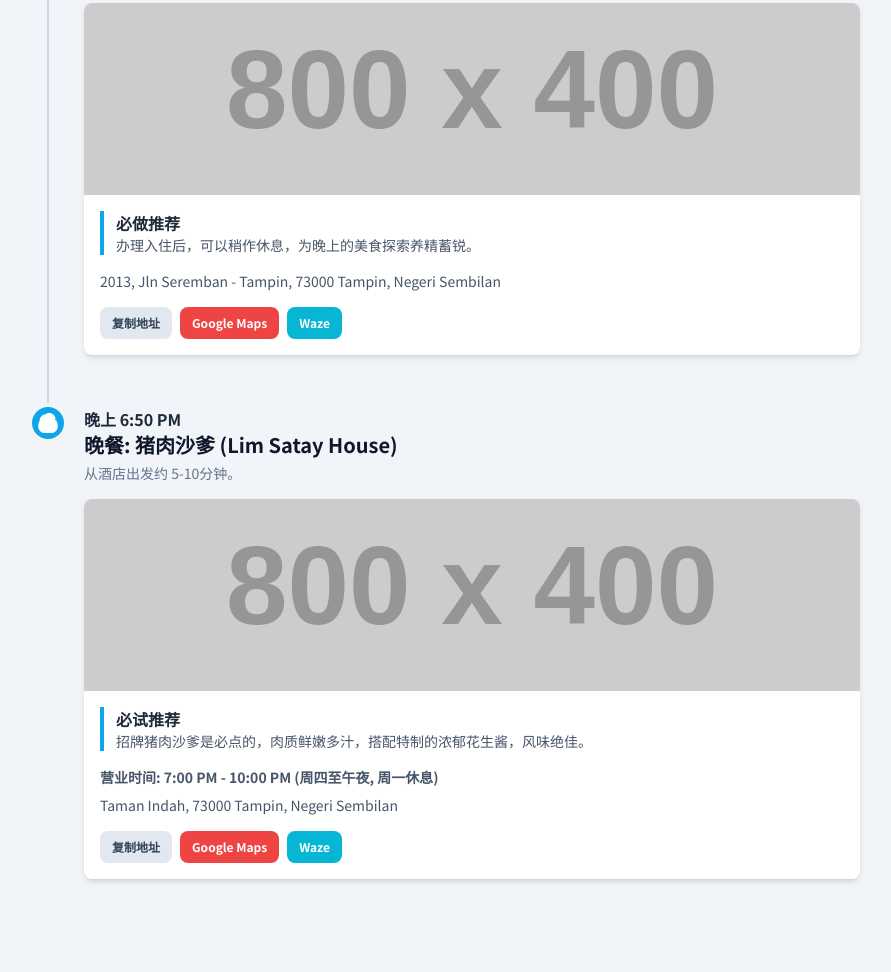
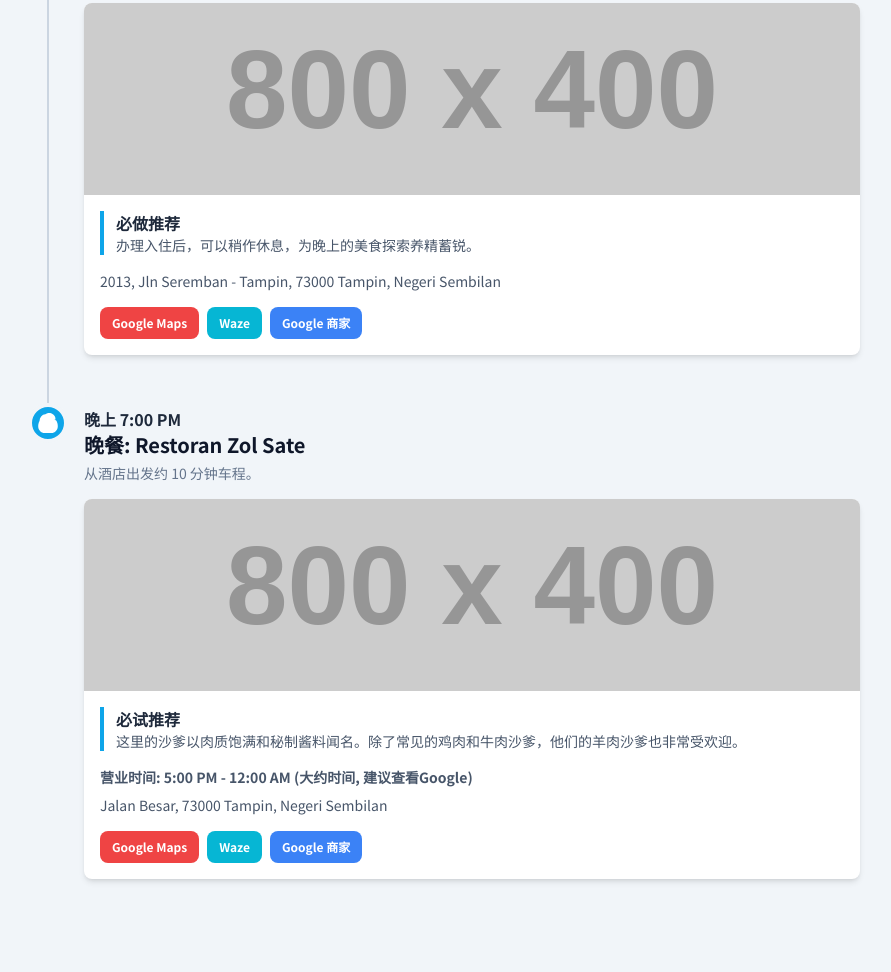
Before and after one commit to elvisgoh94/tampin, a plain HTML site: page index.html in a window 1280 px wide. Shown: the part 422-1394 px from the top of the page, without its empty margins (196-1087 px from the left). Drawn offline with nearby package versions, Linux system fonts and the light colour scheme; placeholder pictures from the web are drawn by us.

Commit message:
Update index.html

```diff
--- a/index.html
+++ b/index.html
@@ -30,6 +30,7 @@
         .sticky-header {
             background-color: #f1f5f9; /* Ensure solid background for sticky header */
             transition: all 0.3s ease-in-out;
+            border-radius: 0.5rem; /* Added border-radius */
         }
     </style>
 </head>
@@ -44,7 +45,7 @@
 
         <!-- Day 1 -->
         <div class="mb-12">
-            <h2 class="text-2xl font-bold text-sky-600 mb-6 sticky top-0 py-4 px-4 z-10 sticky-header shadow-lg border-b border-slate-200">第一天 (24/7, 星期四): 出发与晚餐</h2>
+            <h2 class="text-2xl font-bold text-sky-600 mb-6 sticky top-0 py-4 px-4 z-10 sticky-header shadow-lg border-b border-slate-200">第一天 (24/7, 星期四): 抵达与晚餐</h2>
             <div class="relative">
                 <!-- Timeline Item 1: Depart -->
                 <div class="timeline-item pl-14 pb-12 relative">
@@ -75,9 +76,9 @@
                                 </div>
                                 <p id="addr1" class="text-sm text-slate-600">2013, Jln Seremban - Tampin, 73000 Tampin, Negeri Sembilan</p>
                                 <div class="flex flex-wrap gap-2 mt-4">
-                                    <button onclick="copyToClipboard('addr1', this)" class="text-xs bg-slate-200 hover:bg-slate-300 text-slate-700 font-semibold py-2 px-3 rounded-lg transition">复制地址</button>
-                                    <a href="https://www.google.com/maps/dir/?api=1&destination=S%26P+hotel,+2013,+Jln+Seremban+-+Tampin,+73000+Tampin,+Negeri+Sembilan" target="_blank" class="text-xs bg-red-500 hover:bg-red-600 text-white font-semibold py-2 px-3 rounded-lg transition">Google Maps</a>
+                                    <a href="https://www.google.com/maps/search/?api=1&query=S%26P+Tampin+Hotel" target="_blank" class="text-xs bg-red-500 hover:bg-red-600 text-white font-semibold py-2 px-3 rounded-lg transition">Google Maps</a>
                                     <a href="https://www.waze.com/ul?q=S%26P%20Tampin%20Hotel" target="_blank" class="text-xs bg-cyan-500 hover:bg-cyan-600 text-white font-semibold py-2 px-3 rounded-lg transition">Waze</a>
+                                    <a href="https://www.google.com/maps/search/?api=1&query=S%26P%20Tampin%20Hotel" target="_blank" class="text-xs bg-blue-500 hover:bg-blue-600 text-white font-semibold py-2 px-3 rounded-lg transition">Google 商家</a>
                                 </div>
                             </div>
                         </div>
@@ -90,22 +91,22 @@
                         <svg xmlns="http://www.w3.org/2000/svg" width="20" height="20" fill="currentColor" class="bi bi-egg-fried" viewBox="0 0 16 16"><path d="M8 11a3 3 0 1 0 0-6 3 3 0 0 0 0 6"/><path d="M13.997 5.17a5 5 0 0 0-8.101-4.09A5 5 0 0 0 1.27 6.32C.534 7.412.16 8.92.16 10.51c0 3.024 2.29 5.49 5.16 5.49h5.36c2.87 0 5.16-2.466 5.16-5.49 0-1.59-.374-3.1-1.113-4.243a5 5 0 0 0-1.8-1.097"/></svg>
                     </div>
                     <div class="pt-1">
-                        <p class="font-semibold text-slate-800">晚上 6:50 PM</p>
-                        <h3 class="text-xl font-bold text-slate-900">晚餐: 猪肉沙爹 (Lim Satay House)</h3>
-                        <p class="text-sm text-slate-500 mt-1">从酒店出发约 5-10分钟。</p>
+                        <p class="font-semibold text-slate-800">晚上 7:00 PM</p>
+                        <h3 class="text-xl font-bold text-slate-900">晚餐: Restoran Zol Sate</h3>
+                        <p class="text-sm text-slate-500 mt-1">从酒店出发约 10 分钟车程。</p>
                         <div class="bg-white rounded-lg shadow-md overflow-hidden mt-4">
-                            <img src="https://placehold.co/800x400/f97316/ffffff?text=Lim+Satay+House" alt="猪肉沙爹" class="w-full h-48 object-cover">
+                            <img src="https://placehold.co/800x400/f59e0b/ffffff?text=Zol+Sate" alt="Zol Sate" class="w-full h-48 object-cover">
                             <div class="p-4">
                                 <div class="border-l-4 border-sky-500 pl-3 mb-4">
                                     <h4 class="font-semibold text-slate-800">必试推荐</h4>
-                                    <p class="text-sm text-slate-600">招牌猪肉沙爹是必点的，肉质鲜嫩多汁，搭配特制的浓郁花生酱，风味绝佳。</p>
+                                    <p class="text-sm text-slate-600">这里的沙爹以肉质饱满和秘制酱料闻名。除了常见的鸡肉和牛肉沙爹，他们的羊肉沙爹也非常受欢迎。</p>
                                 </div>
-                                <p class="text-sm font-semibold text-slate-600">营业时间: 7:00 PM - 10:00 PM (周四至午夜, 周一休息)</p>
-                                <p id="addr2" class="text-sm text-slate-600 mt-2">Taman Indah, 73000 Tampin, Negeri Sembilan</p>
+                                <p class="text-sm font-semibold text-slate-600">营业时间: 5:00 PM - 12:00 AM (大约时间, 建议查看Google)</p>
+                                <p id="addr_zol" class="text-sm text-slate-600 mt-2">Jalan Besar, 73000 Tampin, Negeri Sembilan</p>
                                 <div class="flex flex-wrap gap-2 mt-4">
-                                    <button onclick="copyToClipboard('addr2', this)" class="text-xs bg-slate-200 hover:bg-slate-300 text-slate-700 font-semibold py-2 px-3 rounded-lg transition">复制地址</button>
-                                    <a href="https://www.google.com/maps/dir/S%26P+hotel,+Tampin/Lim+Satay+House,+Taman+Indah,+Tampin" target="_blank" class="text-xs bg-red-500 hover:bg-red-600 text-white font-semibold py-2 px-3 rounded-lg transition">Google Maps</a>
-                                    <a href="https://www.waze.com/ul?q=Lim%20Satay%20House%20Tampin" target="_blank" class="text-xs bg-cyan-500 hover:bg-cyan-600 text-white font-semibold py-2 px-3 rounded-lg transition">Waze</a>
+                                    <a href="https://www.google.com/maps/search/?api=1&query=Restoran+Zol+Sate+Tampin" target="_blank" class="text-xs bg-red-500 hover:bg-red-600 text-white font-semibold py-2 px-3 rounded-lg transition">Google Maps</a>
+                                    <a href="https://www.waze.com/ul?q=Restoran%20Zol%20Sate%20Tampin" target="_blank" class="text-xs bg-cyan-500 hover:bg-cyan-600 text-white font-semibold py-2 px-3 rounded-lg transition">Waze</a>
+                                    <a href="https://www.google.com/maps/search/?api=1&query=Restoran+Zol+Sate+Tampin" target="_blank" class="text-xs bg-blue-500 hover:bg-blue-600 text-white font-semibold py-2 px-3 rounded-lg transition">Google 商家</a>
                                 </div>
                             </div>
                         </div>
@@ -148,9 +149,9 @@
                                 <p class="text-sm font-semibold text-slate-600">营业时间: 8:30 AM - 6:00 PM (周三休息)</p>
                                 <p id="addr3" class="text-sm text-slate-600 mt-2">2608, Taman Indah Baru, 73000 Tampin, Negeri Sembilan</p>
                                 <div class="flex flex-wrap gap-2 mt-4">
-                                    <button onclick="copyToClipboard('addr3', this)" class="text-xs bg-slate-200 hover:bg-slate-300 text-slate-700 font-semibold py-2 px-3 rounded-lg transition">复制地址</button>
-                                    <a href="https://www.google.com/maps/dir/S%26P+hotel,+Tampin/Tampin+Rojak" target="_blank" class="text-xs bg-red-500 hover:bg-red-600 text-white font-semibold py-2 px-3 rounded-lg transition">Google Maps</a>
+                                    <a href="https://www.google.com/maps/search/?api=1&query=Tampin+Rojak" target="_blank" class="text-xs bg-red-500 hover:bg-red-600 text-white font-semibold py-2 px-3 rounded-lg transition">Google Maps</a>
                                     <a href="https://www.waze.com/ul?q=Tampin%20Rojak" target="_blank" class="text-xs bg-cyan-500 hover:bg-cyan-600 text-white font-semibold py-2 px-3 rounded-lg transition">Waze</a>
+                                    <a href="https://www.google.com/maps/search/?api=1&query=Tampin+Rojak" target="_blank" class="text-xs bg-blue-500 hover:bg-blue-600 text-white font-semibold py-2 px-3 rounded-lg transition">Google 商家</a>
                                 </div>
                             </div>
                         </div>
@@ -176,9 +177,9 @@
                                 <p class="text-sm font-semibold text-slate-600">营业时间: 1:00 PM - 10:30 PM (周一休息)</p>
                                 <p id="addr4" class="text-sm text-slate-600 mt-2">24, Rumah Kedai, Taman Woon, 73000 Tampin, Negeri Sembilan</p>
                                 <div class="flex flex-wrap gap-2 mt-4">
-                                    <button onclick="copyToClipboard('addr4', this)" class="text-xs bg-slate-200 hover:bg-slate-300 text-slate-700 font-semibold py-2 px-3 rounded-lg transition">复制地址</button>
-                                    <a href="https://www.google.com/maps/dir/Tampin+Rojak/Restaurant+Lye+Xiang,+Tampin" target="_blank" class="text-xs bg-red-500 hover:bg-red-600 text-white font-semibold py-2 px-3 rounded-lg transition">Google Maps</a>
+                                    <a href="https://www.google.com/maps/search/?api=1&query=Restaurant+Lye+Xiang+Tampin" target="_blank" class="text-xs bg-red-500 hover:bg-red-600 text-white font-semibold py-2 px-3 rounded-lg transition">Google Maps</a>
                                     <a href="https://www.waze.com/ul?q=Restaurant%20Lye%20Xiang%20Tampin" target="_blank" class="text-xs bg-cyan-500 hover:bg-cyan-600 text-white font-semibold py-2 px-3 rounded-lg transition">Waze</a>
+                                    <a href="https://www.google.com/maps/search/?api=1&query=Restaurant+Lye+Xiang+Tampin" target="_blank" class="text-xs bg-blue-500 hover:bg-blue-600 text-white font-semibold py-2 px-3 rounded-lg transition">Google 商家</a>
                                 </div>
                             </div>
                         </div>
@@ -204,9 +205,9 @@
                                 <p class="text-sm font-semibold text-slate-600">营业时间: 3:30 PM - 10:00 PM (周一、二休息)</p>
                                 <p id="addr5" class="text-sm text-slate-600 mt-2">Tampin Lake Garden Food Court, 73000 Tampin, N. Sembilan</p>
                                 <div class="flex flex-wrap gap-2 mt-4">
-                                    <button onclick="copyToClipboard('addr5', this)" class="text-xs bg-slate-200 hover:bg-slate-300 text-slate-700 font-semibold py-2 px-3 rounded-lg transition">复制地址</button>
-                                    <a href="https://www.google.com/maps/dir/Restaurant+Lye+Xiang,+Tampin/Tampin+Lake+Garden+Food+Court" target="_blank" class="text-xs bg-red-500 hover:bg-red-600 text-white font-semibold py-2 px-3 rounded-lg transition">Google Maps</a>
+                                    <a href="https://www.google.com/maps/search/?api=1&query=Ah+Teng+Fish+Ball+Mee+Tampin" target="_blank" class="text-xs bg-red-500 hover:bg-red-600 text-white font-semibold py-2 px-3 rounded-lg transition">Google Maps</a>
                                     <a href="https://www.waze.com/ul?q=Tampin%20Lake%20Garden%20Food%20Court" target="_blank" class="text-xs bg-cyan-500 hover:bg-cyan-600 text-white font-semibold py-2 px-3 rounded-lg transition">Waze</a>
+                                    <a href="https://www.google.com/maps/search/?api=1&query=Ah+Teng+Fish+Ball+Mee+Tampin" target="_blank" class="text-xs bg-blue-500 hover:bg-blue-600 text-white font-semibold py-2 px-3 rounded-lg transition">Google 商家</a>
                                 </div>
                             </div>
                         </div>
@@ -237,9 +238,9 @@
                                 <p class="text-sm font-semibold text-slate-600">营业时间: 6:00 AM - 5:00 PM (周一、二休息)</p>
                                 <p id="addr6" class="text-sm text-slate-600 mt-2">PT.2, Jalan Besar, 71350 Kota, Negeri Sembilan</p>
                                 <div class="flex flex-wrap gap-2 mt-4">
-                                    <button onclick="copyToClipboard('addr6', this)" class="text-xs bg-slate-200 hover:bg-slate-300 text-slate-700 font-semibold py-2 px-3 rounded-lg transition">复制地址</button>
-                                    <a href="https://www.google.com/maps/dir/S%26P+hotel,+Tampin/Restoran+Sin+Hiap+Chang+PAU+Kampung,+Kota" target="_blank" class="text-xs bg-red-500 hover:bg-red-600 text-white font-semibold py-2 px-3 rounded-lg transition">Google Maps</a>
+                                    <a href="https://www.google.com/maps/search/?api=1&query=Restoran+Sin+Hiap+Chang+PAU+Kampung" target="_blank" class="text-xs bg-red-500 hover:bg-red-600 text-white font-semibold py-2 px-3 rounded-lg transition">Google Maps</a>
                                     <a href="https://www.waze.com/ul?q=Restoran%20Sin%20Hiap%20Chang%20PAU%20Kampung" target="_blank" class="text-xs bg-cyan-500 hover:bg-cyan-600 text-white font-semibold py-2 px-3 rounded-lg transition">Waze</a>
+                                    <a href="https://www.google.com/maps/search/?api=1&query=Restoran+Sin+Hiap+Chang+PAU+Kampung" target="_blank" class="text-xs bg-blue-500 hover:bg-blue-600 text-white font-semibold py-2 px-3 rounded-lg transition">Google 商家</a>
                                 </div>
                             </div>
                         </div>
@@ -277,9 +278,9 @@
                                 <p class="text-sm font-semibold text-slate-600">Safari Wonderland: 10AM-5PM | Water Park: 11AM-7PM (周二休息)</p>
                                 <p id="addr7" class="text-sm text-slate-600 mt-2">Jalan Kemus, Simpang Empat, 78000 Alor Gajah, Melaka</p>
                                 <div class="flex flex-wrap gap-2 mt-4">
-                                    <button onclick="copyToClipboard('addr7', this)" class="text-xs bg-slate-200 hover:bg-slate-300 text-slate-700 font-semibold py-2 px-3 rounded-lg transition">复制地址</button>
-                                    <a href="https://www.google.com/maps/dir/S%26P+hotel,+Tampin/A'Famosa+Resort" target="_blank" class="text-xs bg-red-500 hover:bg-red-600 text-white font-semibold py-2 px-3 rounded-lg transition">Google Maps</a>
+                                    <a href="https://www.google.com/maps/search/?api=1&query=A'Famosa+Resort" target="_blank" class="text-xs bg-red-500 hover:bg-red-600 text-white font-semibold py-2 px-3 rounded-lg transition">Google Maps</a>
                                     <a href="https://www.waze.com/ul?q=A'Famosa%20Resort" target="_blank" class="text-xs bg-cyan-500 hover:bg-cyan-600 text-white font-semibold py-2 px-3 rounded-lg transition">Waze</a>
+                                    <a href="https://www.google.com/maps/search/?api=1&query=A'Famosa+Resort" target="_blank" class="text-xs bg-blue-500 hover:bg-blue-600 text-white font-semibold py-2 px-3 rounded-lg transition">Google 商家</a>
                                 </div>
                             </div>
                         </div>
@@ -303,50 +304,7 @@
     </div>
 
     <script>
-        // 使用 document.execCommand('copy') 以获得更好的兼容性
-        function copyToClipboard(elementId, button) {
-            const textToCopy = document.getElementById(elementId).innerText;
-
-            // 创建一个临时的 textarea 元素
-            const textArea = document.createElement('textarea');
-            textArea.value = textToCopy;
-
-            // 避免在屏幕上闪烁
-            textArea.style.position = 'fixed';
-            textArea.style.top = '0';
-            textArea.style.left = '0';
-            textArea.style.width = '2em';
-            textArea.style.height = '2em';
-            textArea.style.padding = '0';
-            textArea.style.border = 'none';
-            textArea.style.outline = 'none';
-            textArea.style.boxShadow = 'none';
-            textArea.style.background = 'transparent';
-
-            document.body.appendChild(textArea);
-            textArea.focus();
-            textArea.select();
-
-            try {
-                const successful = document.execCommand('copy');
-                if (successful) {
-                    const originalText = button.innerText;
-                    button.innerText = '已复制!';
-                    button.classList.add('bg-green-500', 'text-white');
-                    setTimeout(() => {
-                        button.innerText = originalText;
-                        button.classList.remove('bg-green-500', 'text-white');
-                    }, 2000);
-                } else {
-                     alert('复制失败，请手动复制。');
-                }
-            } catch (err) {
-                console.error('无法复制地址: ', err);
-                alert('复制失败，请手动复制。');
-            }
-
-            document.body.removeChild(textArea);
-        }
+        // This script is intentionally left blank as the copy function was removed.
     </script>
 </body>
 </html>
```
